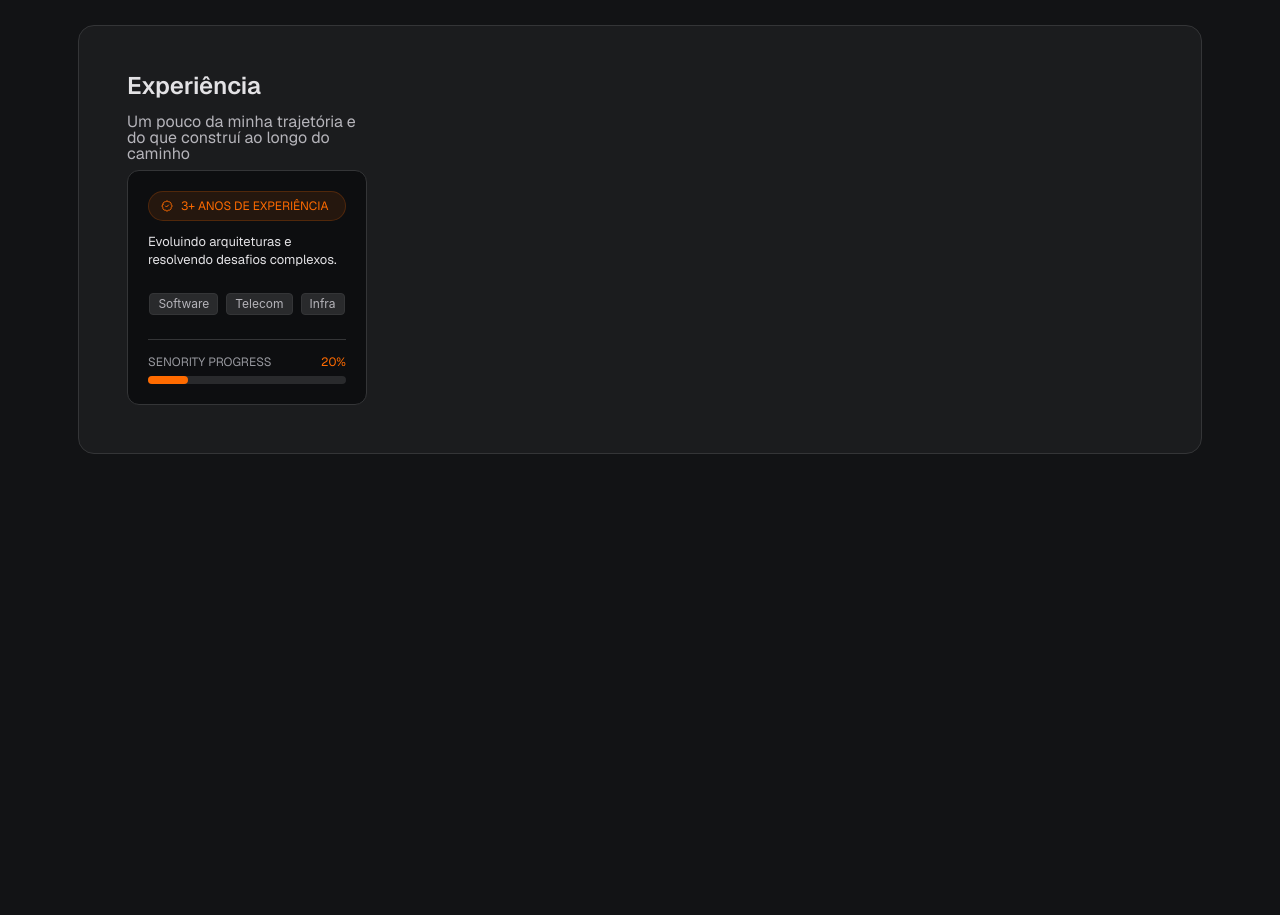
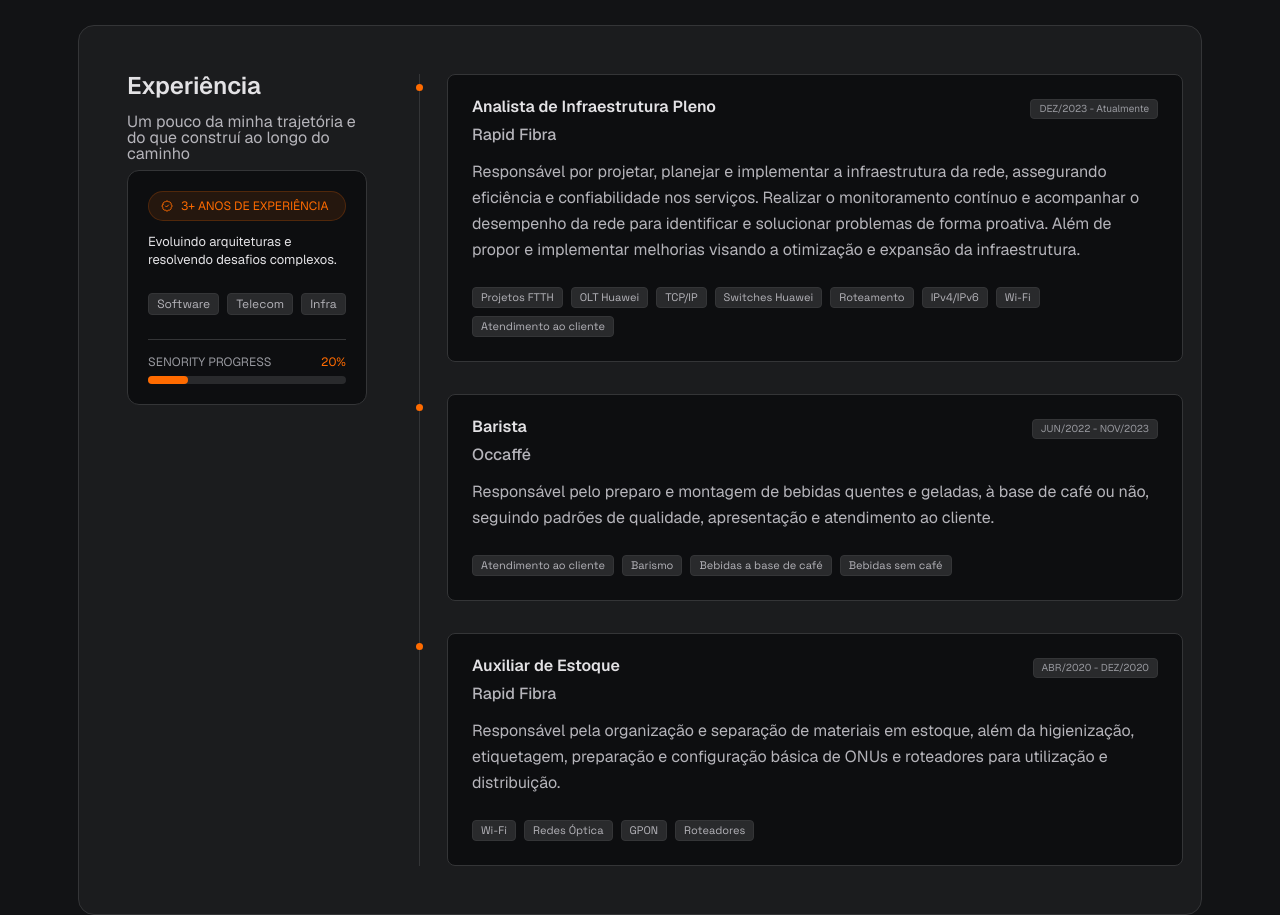
Before and after one commit to gabrieltech88/portfolio, a React (Vite) app: page / in a window 1280 px wide. Shown: the part 3220-4135 px from the top of the page. Before the commit the page ends 3674 px from the top, so only its background shows below. Built offline with nearby package versions, Linux system fonts and the light colour scheme.

Commit message:
feat: Section de experiencias adicionado e implementação de nova fonte no projet(Space Grotesk)

```diff
--- a/index.html
+++ b/index.html
@@ -5,7 +5,7 @@
     <link rel="icon" type="image/png" href="/public/gLogo.png" />
     <link rel="preconnect" href="https://fonts.googleapis.com">
     <link rel="preconnect" href="https://fonts.gstatic.com" crossorigin>
-    <link href="https://fonts.googleapis.com/css2?family=Geist:ital,wght@0,100..900;1,100..900&family=Orbitron:wght@400..900&display=swap" rel="stylesheet">
+    <link href="https://fonts.googleapis.com/css2?family=Fraunces:ital,opsz,wght@0,9..144,100..900;1,9..144,100..900&family=Geist:ital,wght@0,100..900;1,100..900&family=Instrument+Serif:ital@0;1&family=Orbitron:wght@400..900&family=Space+Grotesk:wght@300..700&display=swap" rel="stylesheet">
     <meta name="viewport" content="width=device-width, initial-scale=1.0" />
     <title>Gabriel Ramos</title>
   </head>
--- /dev/null
+++ b/src/components/Experience/Experience.module.css
@@ -0,0 +1,75 @@
+.experience {
+    display: flex;
+    flex-direction: column;
+    background-color: var(--color-foreground);
+    padding: var(--spacing-24);
+    border: var(--border-primary);
+    border-radius: var(--radius-8);
+    gap: var(--spacing-8);
+    transition: all 0.3s ease;;
+}
+
+.experience:hover {
+    background-color: transparent;
+}
+
+.experience:hover  > div:nth-child(1) > .role {
+    color: var(--color-primary);
+}
+
+.experience > div:nth-child(1) {
+    display: flex;
+    flex-direction: row;
+    justify-content: space-between;
+}
+
+.experience > div:nth-child(1) > .role {
+    font-size: var(--font-size-16);
+    font-weight: 600;
+    font-family: var(--font-family-geist);
+    color: var(--color-text-primary);
+}
+
+.experience > div:nth-child(1) > .date {
+    padding: var(--spacing-4) var(--spacing-8);
+    font-size: 10px;
+    font-family: var(--font-family-geist);
+    background-color: var(--color-background-muted);
+    border: var(--border-primary);
+    border-radius: var(--radius-4);
+    color: var(--color-text-muted);
+}
+
+.experience > .company {
+    font-size: var(--font-size-16);
+    font-weight: 500;
+    font-family: var(--font-family-geist);
+    color: var(--color-text-secondary);
+}
+
+.experience > .description {
+    margin-top: var(--spacing-8);
+    font-size: var(--font-size-16);
+    line-height: 26px;
+    font-family: var(--font-family-geist);
+    color: var(--color-text-secondary);
+}
+
+.experience > .skillsContainer  {
+    display: flex;
+    margin-top: var(--spacing-16);
+    flex-direction: row;
+    gap: var(--spacing-8);
+    flex-wrap: wrap;
+
+}
+
+.experience > .skillsContainer > .skill {
+    background-color: var(--color-background-muted);
+    padding: var(--spacing-4) var(--spacing-8);
+    border: var(--border-primary);
+    border-radius: var(--radius-4);
+    color: var(--color-text-secondary);
+    font-size: 11px;
+    font-family: var(--font-family-space);
+}
--- a/src/components/Experience/Experience.tsx
+++ b/src/components/Experience/Experience.tsx
@@ -0,0 +1,29 @@
+import styles from "./Experience.module.css";
+
+interface ExperienceProps {
+    role: string,
+    company: string,
+    description: string,
+    skills: string[],
+    date: string
+}
+
+function Experience (props: ExperienceProps) {
+    return (
+        <div className={styles.experience}>
+            <div>
+                <h2 className={styles.role}>{props.role}</h2>
+                <span className={styles.date}>{props.date}</span>
+            </div>
+            <span className={styles.company}>{props.company}</span>
+            <p className={styles.description}>{props.description}</p>
+            <div className={styles.skillsContainer}>
+                {props.skills.map(skill => (
+                    <span className={styles.skill}>{skill}</span>
+                ))}
+            </div>
+        </div>
+    )
+}
+
+export default Experience;
--- a/src/components/HeaderSection/HeaderSection.tsx
+++ b/src/components/HeaderSection/HeaderSection.tsx
@@ -2,7 +2,7 @@ import styles from "./HeaderSection.module.css";
 
 interface HeaderSectionProps {
     title: string,
-    subtitle: string,
+    subtitle?: string,
 }
 
 function HeaderSection({ title, subtitle }: HeaderSectionProps) {
--- a/src/sections/Experiences/Experiences.module.css
+++ b/src/sections/Experiences/Experiences.module.css
@@ -2,6 +2,7 @@
     display: grid;
     grid-template-columns: repeat(23, 1fr);
     gap: 3rem;
+
 }
 
 .experiences .introductionExperiences {
@@ -56,6 +57,7 @@
 
 .experiences .introductionExperiences .cardIntroduction .area {
     background-color: var(--color-background-muted);
+    font-family: var(--font-family-space);
     border: var(--border-primary);
     border-radius: var(--radius-4);
     padding: var(--spacing-4) var(--spacing-8);
@@ -101,4 +103,43 @@
 
 .experiences .containerExperiences {
     grid-column: span 17;
+    position: relative;
+
+    display: flex;
+    flex-direction: column;
+    gap: 2rem;
+
+    padding-left: 2rem;
 }
+.containerExperiences::before {
+    content: "";
+    position: absolute;
+
+    left: 4px;
+    top: 0;
+    bottom: 0;
+
+    width: 1px;
+    background-color: var(--color-border-primary);
+}
+
+.timelineItem {
+    position: relative;
+}
+
+/* bolinha */
+.timelineItem::before {
+    content: "";
+    position: absolute;
+
+    left: calc(-2rem + 1px);
+    top: 10px;
+
+    width: 7px;
+    height: 7px;
+
+    border-radius: 50%;
+    background-color: var(--color-primary);
+
+    z-index: 1;
+}
--- a/src/sections/Experiences/Experiences.tsx
+++ b/src/sections/Experiences/Experiences.tsx
@@ -1,13 +1,58 @@
 import SectionBackground from "@/components/SectionBackground/SectionBackground.tsx";
 import styles from "./Experiences.module.css";
 import HeaderSection from "@/components/HeaderSection/HeaderSection.tsx";
-import { LuBadgeCheck } from "react-icons/lu";
+import {LuBadgeCheck} from "react-icons/lu";
+import Experience from "@/components/Experience/Experience.tsx";
 
 function Experiences() {
+    const experiences = [
+        {
+            company: "Rapid Fibra",
+            role: "Analista de Infraestrutura Pleno",
+            description: "Responsável por projetar, planejar e implementar a infraestrutura da rede, assegurando eficiência e confiabilidade nos serviços. Realizar o monitoramento contínuo e acompanhar o desempenho da rede para identificar e solucionar problemas de forma proativa. Além de propor e implementar melhorias visando a otimização e expansão da infraestrutura.",
+            skills: [
+                "Projetos FTTH",
+                "OLT Huawei",
+                "TCP/IP",
+                "Switches Huawei",
+                "Roteamento",
+                "IPv4/IPv6",
+                "Wi-Fi",
+                "Atendimento ao cliente"
+            ],
+            date: "DEZ/2023 - Atualmente"
+        },
+        {
+            company: "Occaffé",
+            role: "Barista",
+            description: "Responsável pelo preparo e montagem de bebidas quentes e geladas, à base de café ou não, seguindo padrões de qualidade, apresentação e atendimento ao cliente.",
+            skills: [
+                "Atendimento ao cliente",
+                "Barismo",
+                "Bebidas a base de café",
+                "Bebidas sem café"
+            ],
+            date: "JUN/2022 - NOV/2023"
+        },
+        {
+            company: "Rapid Fibra",
+            role: "Auxiliar de Estoque",
+            description: "Responsável pela organização e separação de materiais em estoque, além da higienização, etiquetagem, preparação e configuração básica de ONUs e roteadores para utilização e distribuição.",
+            skills: [
+                "Wi-Fi",
+                "Redes Óptica",
+                "GPON",
+                "Roteadores"
+            ],
+            date: "ABR/2020 - DEZ/2020"
+        }
+    ]
+
     return (
         <SectionBackground id="experiencia" className={styles.experiences}>
             <div className={styles.introductionExperiences}>
-                <HeaderSection title="Experiência" subtitle="Um pouco da minha trajetória e do que construí ao longo do caminho" />
+                <HeaderSection title="Experiência"
+                               subtitle="Um pouco da minha trajetória e do que construí ao longo do caminho"/>
                 <div className={styles.cardIntroduction}>
                     <span className={styles.badge}><LuBadgeCheck/> 3+ ANOS DE EXPERIÊNCIA</span>
                     <p>Evoluindo arquiteturas e
@@ -24,13 +69,18 @@ function Experiences() {
                             <span>20%</span>
                         </div>
                         <div className={styles.progressBar}>
-                            <div className={styles.progress} />
+                            <div className={styles.progress}/>
                         </div>
                     </div>
                 </div>
             </div>
             <div className={styles.containerExperiences}>
-
+                {experiences.map((experience) => (
+                    <div  className={styles.timelineItem}>
+                        <Experience company={experience.company} role={experience.role} description={experience.description}
+                                    skills={experience.skills} date={experience.date}/>
+                    </div>
+                ))}
             </div>
         </SectionBackground>
     )
--- a/src/styles/variables.css
+++ b/src/styles/variables.css
@@ -37,6 +37,8 @@
 
     --font-family-geist: "Geist", sans-serif;
     --font-family-orbitron: "Orbitron", sans-serif;
+    --font-family-space: "Space Grotesk", sans-serif;
+    --font-family-fraunces: "Fraunces", serif;
 
     --font-size-12: 0.75rem;
     --font-size-14: 0.875rem;
```
